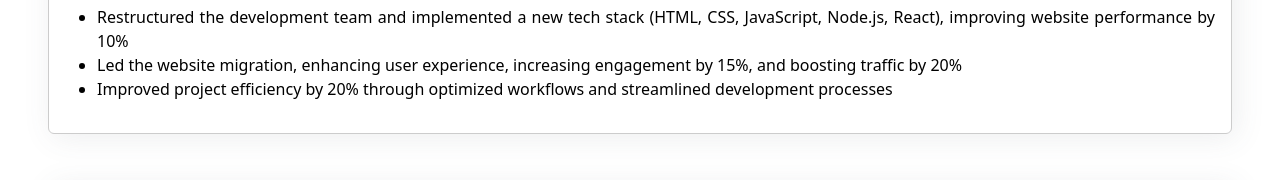
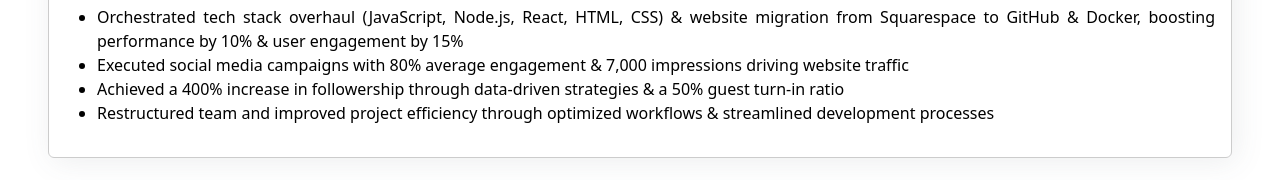
Before and after one commit to ASTHA22/astha22.github.io, a plain HTML site: page index.html in a window 1280 px wide. Shown: the part 1932-2112 px from the top of the page. Drawn offline with nearby package versions, Linux system fonts and the light colour scheme; a script that the page names is missing.

Commit message:
Update index.html

```diff
--- a/index.html
+++ b/index.html
@@ -172,9 +172,10 @@
                                 <span class="float-right">Jun 2023 - Present</span>
                             </h6>
                             <ul>
-                                <li>Restructured the development team and implemented a new tech stack (HTML, CSS, JavaScript, Node.js, React), improving website performance by 10%</li>
-                                <li>Led the website migration, enhancing user experience, increasing engagement by 15%, and boosting traffic by 20%</li>
-                                <li>Improved project efficiency by 20% through optimized workflows and streamlined development processes</li>
+                                <li>Orchestrated tech stack overhaul (JavaScript, Node.js, React, HTML, CSS) & website migration from Squarespace to GitHub & Docker, boosting performance by 10% & user engagement by 15%</li>
+                                <li>Executed social media campaigns with 80% average engagement & 7,000 impressions driving website traffic</li>
+                                <li>Achieved a 400% increase in followership through data-driven strategies & a 50% guest turn-in ratio</li>
+				<li>Restructured team and improved project efficiency through optimized workflows & streamlined development processes</li>
                             </ul>
                         </div>
                     </div>
```
